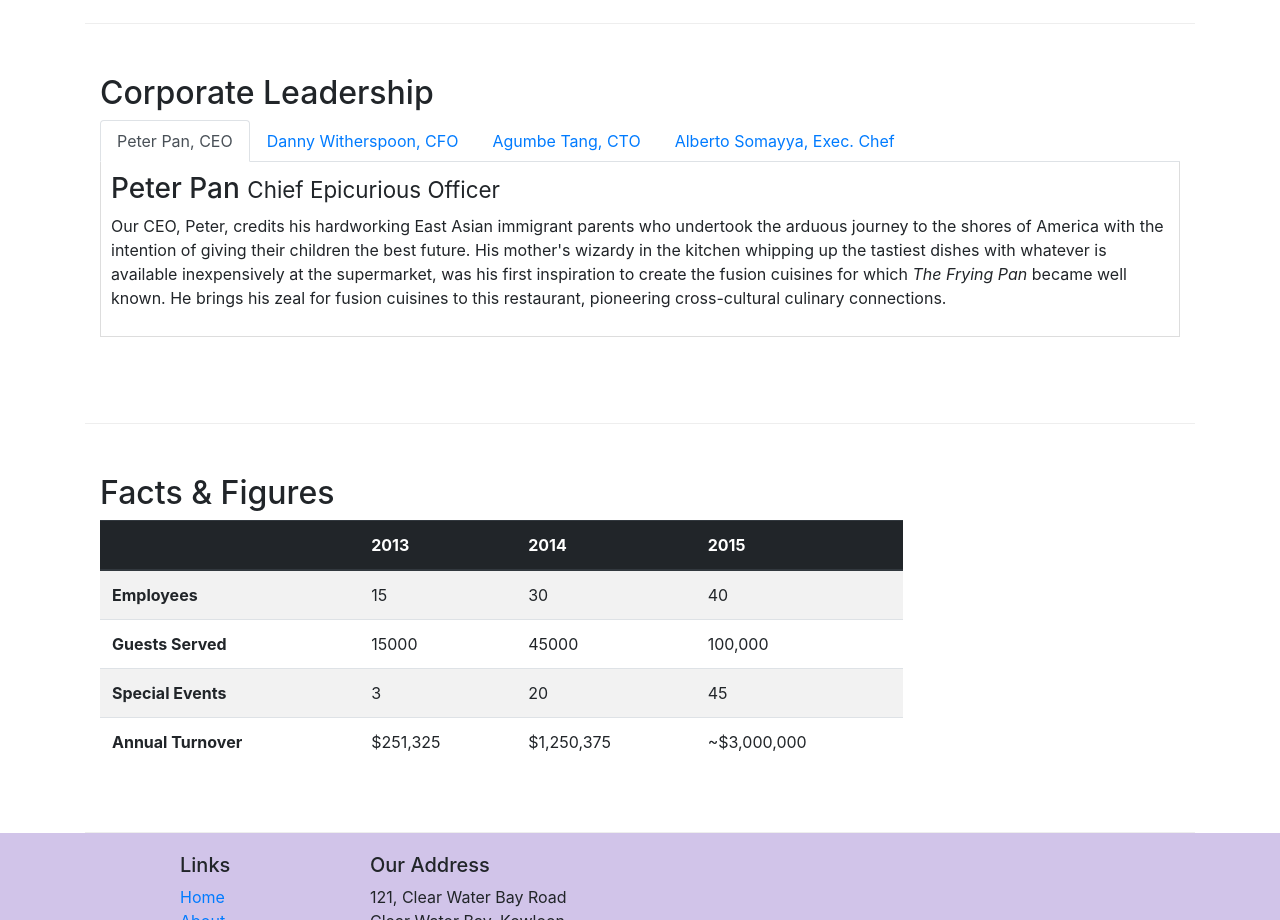
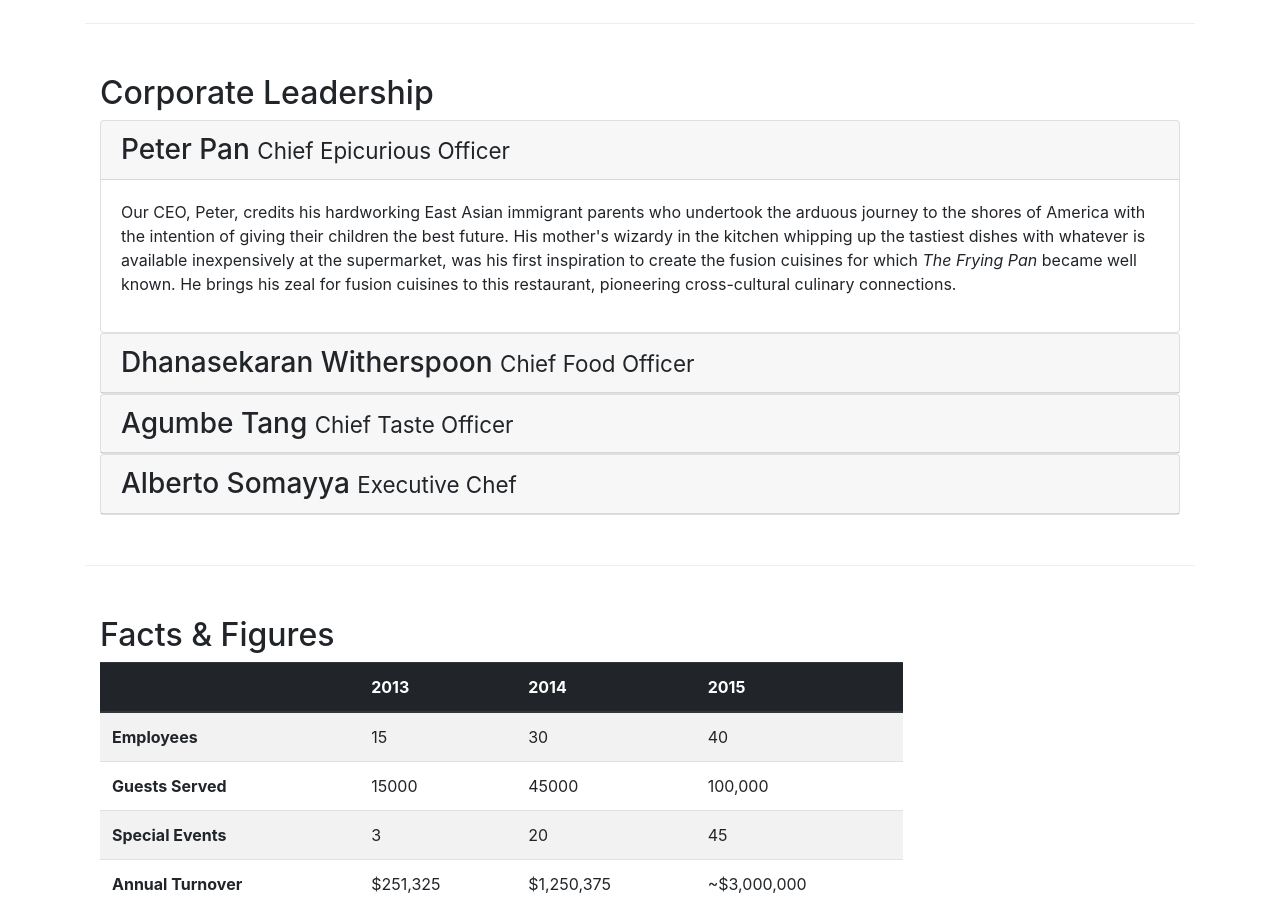
Before and after one commit to sailesh130/bootstrap, a website: page aboutus.html in a window 1280 px wide. Shown: the part 980-1900 px from the top of the page. Drawn offline with nearby package versions, Linux system fonts and the light colour scheme.

Commit message:
accordion

```diff
--- a/aboutus.html
+++ b/aboutus.html
@@ -107,42 +107,67 @@
         <div class="row row-content">
             <div class="col-12">
                 <h2>Corporate Leadership</h2>
-                 <ul class="nav nav-tabs">
-                    <li class="nav-item">
-                      <a class="nav-link active" href="#peter"
-                        role="tab" data-toggle="tab">Peter Pan, CEO</a>
-                    </li>
-                    <li class="nav-item">
-                      <a class="nav-link" href="#danny" role="tab"
-                        data-toggle="tab">Danny Witherspoon, CFO</a>
-                    </li>
-                    <li class="nav-item">
-                      <a class="nav-link" href="#agumbe"role="tab"
-                        data-toggle="tab">Agumbe Tang, CTO</a>
-                    </li>
-                    <li class="nav-item">
-                      <a class="nav-link" href="#alberto" role="tab"
-                        data-toggle="tab">Alberto Somayya, Exec. Chef</a>
-                    </li>
-                </ul>
-                <div class="tab-content">
-                <div role="tabpanel" class="tab-pane fade show active" id="peter">
-                        <h3>Peter Pan <small>Chief Epicurious Officer</small></h3>
-                <p class="d-none d-sm-block">Our CEO, Peter, credits his hardworking East Asian immigrant parents who undertook the arduous journey to the shores of America with the intention of giving their children the best future. His mother's wizardy in the kitchen whipping up the tastiest dishes with whatever is available inexpensively at the supermarket, was his first inspiration to create the fusion cuisines for which <em>The Frying Pan</em> became well known. He brings his zeal for fusion cuisines to this restaurant, pioneering cross-cultural culinary connections.</p>
+                 <div id="accordion"><div class="card">
+                    <div class="card-header" role='tab' id="peterhead">
+                        <h3 class="mb-0">
+                            <a data-toggle='collapse'data-target='#peter'>
+                             Peter Pan <small>Chief Epicurious Officer</small>
+                            </a>
+                        </h3>
+
                     </div>
-                <div role="tabpanel" class="tab-pane fade" id="danny">
-                        <h3>Dhanasekaran Witherspoon <small>Chief Food Officer</small></h3>
-                <p class="d-none d-sm-block">Our CFO, Danny, as he is affectionately referred to by his colleagues, comes from a long established family tradition in farming and produce. His experiences growing up on a farm in the Australian outback gave him great appreciation for varieties of food sources. As he puts it in his own words, <em>Everything that runs, wins, and everything that stays, pays!</em></p>
+                     <div class="collapse show" id="peter" data-parent="#accordion">
+                         <div class="card-body">
+                             <p class="d-none d-sm-block">Our CEO, Peter, credits his hardworking East Asian immigrant parents who undertook the arduous journey to the shores of America with the intention of giving their children the best future. His mother's wizardy in the kitchen whipping up the tastiest dishes with whatever is available inexpensively at the supermarket, was his first inspiration to create the fusion cuisines for which <em>The Frying Pan</em> became well known. He brings his zeal for fusion cuisines to this restaurant, pioneering cross-cultural culinary connections.</p>
+                         </div>
+                     </div>
+                 </div>
+                 <div class="card">
+                            <div class="card-header" role="tab" id="dannyhead">
+                            <h3 class="mb-0">
+                                <a class="collapsed" data-toggle="collapse" data-target="#danny">
+                                Dhanasekaran Witherspoon <small>Chief Food Officer</small>
+                                </a>
+                            </h3>
+                        </div>
+                        <div class="collapse" id="danny" data-parent="#accordion">
+                            <div class="card-body">
+                                <p class="d-none d-sm-block">Our CFO, Danny, as he is affectionately referred to by his colleagues, comes from a long established family tradition in farming and produce. His experiences growing up on a farm in the Australian outback gave him great appreciation for varieties of food sources. As he puts it in his own words, <em>Everything that runs, wins, and everything that stays, pays!</em></p>
+                            </div>
+                        </div>
                     </div>
-                <div role="tabpanel" class="tab-pane fade " id="agumbe">
-                         <h3>Agumbe Tang <small>Chief Taste Officer</small></h3>
-                <p class="d-none d-sm-block">Blessed with the most discerning gustatory sense, Agumbe, our CTO, personally ensures that every dish that we serve meets his exacting tastes. Our chefs dread the tongue lashing that ensues if their dish does not meet his exacting standards. He lives by his motto, <em>You click only if you survive my lick.</em></p>
+                    <div class="card">
+                            <div class="card-header" role="tab" id="agumbehead">
+                            <h3 class="mb-0">
+                                <a class="collapsed" data-toggle="collapse" data-target="#agumbe">
+                                Agumbe Tang <small>Chief Taste Officer</small>
+                                </a>
+                            </h3>
+                        </div>
+                        <div class="collapse" id="agumbe" data-parent="#accordion">
+                            <div class="card-body">
+                                <p class="d-none d-sm-block">Blessed with the most discerning gustatory sense, Agumbe, our CTO, personally ensures that every dish that we serve meets his exacting tastes. Our chefs dread the tongue lashing that ensues if their dish does not meet his exacting standards. He lives by his motto, <em>You click only if you survive my lick.</em></p>
+                            </div>
+                        </div>
                     </div>
-                <div role="tabpanel" class="tab-pane fade " id="alberto">
-                          <h3>Alberto Somayya <small>Executive Chef</small></h3>
-                <p class="d-none d-sm-block">Award winning three-star Michelin chef with wide International experience having worked closely with whos-who in the culinary world, he specializes in creating mouthwatering Indo-Italian fusion experiences. He says, <em>Put together the cuisines from the two craziest cultures, and you get a winning hit! Amma Mia!</em></p>
+                    <div class="card">
+                            <div class="card-header" role="tab" id="albertohead">
+                            <h3 class="mb-0">
+                                <a class="collapsed" data-toggle="collapse" data-target="#alberto">
+                                Alberto Somayya <small>Executive Chef</small>
+                                </a>
+                            </h3>
+                        </div>
+                        <div class="collapse" id="alberto" data-parent="#accordion">
+                            <div class="card-body">
+                                <p class="d-none d-sm-block">Award winning three-star Michelin chef with wide International experience having worked closely with whos-who in the culinary world, he specializes in creating mouthwatering Indo-Italian fusion experiences. He says, <em>Put together the cuisines from the two craziest cultures, and you get a winning hit! Amma Mia!</em></p>
+                            </div>
+                        </div>
                     </div>
-                </div>
+
+                 </div>
+
+
 
             </div>
        </div>
```
